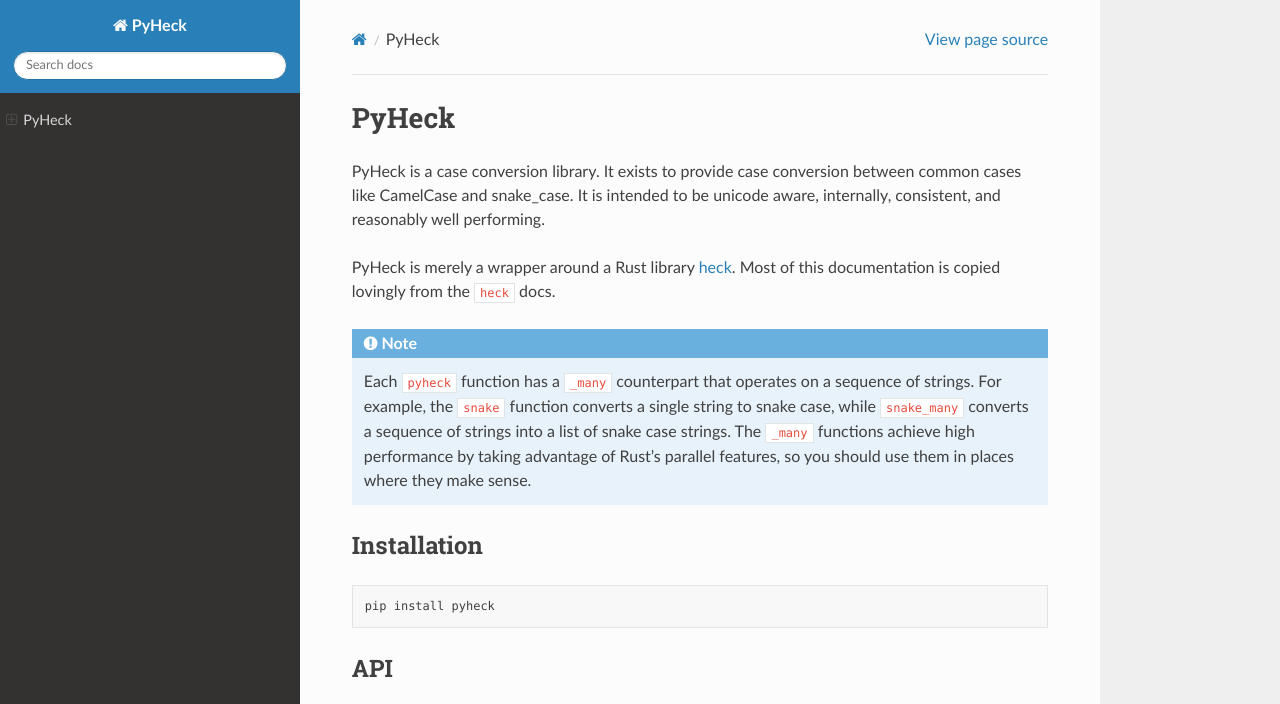
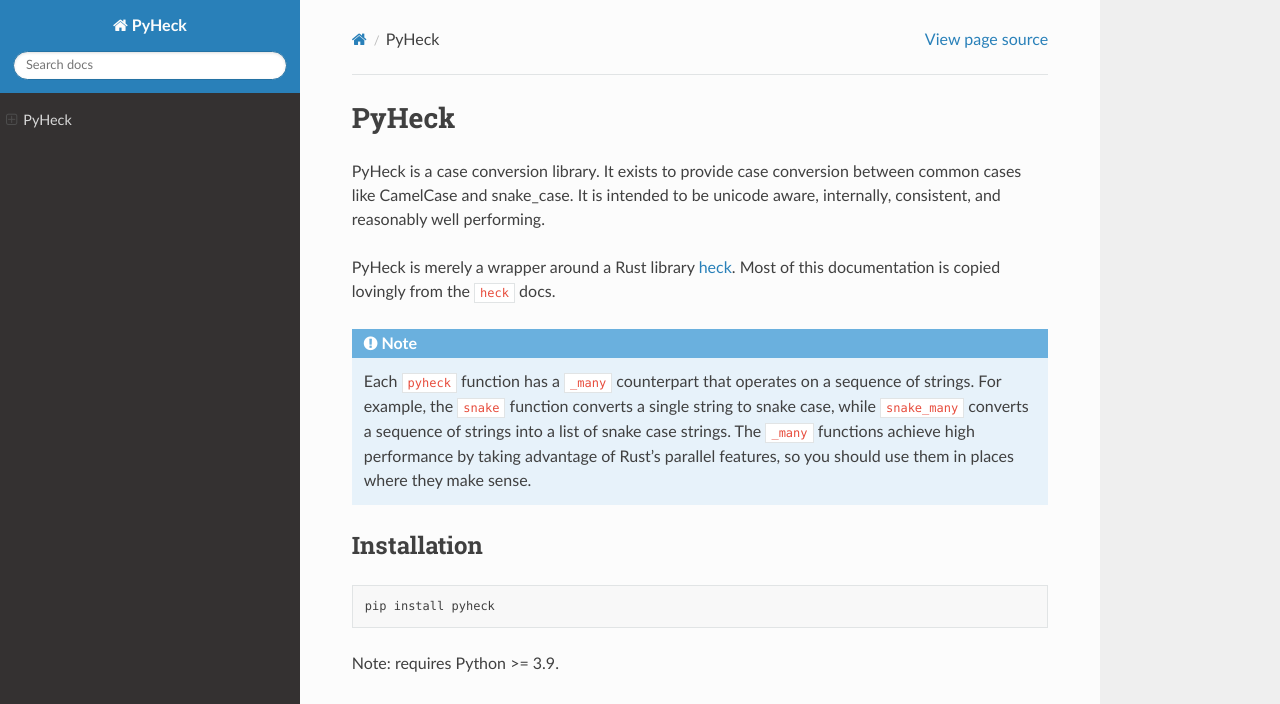
Before and after one commit to kevinheavey/pyheck, a Sphinx documentation site: the page built from docs/index.rst, in a window 1280 px wide and 1186 px high, cut to the strip 0-704 px from the top of the window. Built offline with Sphinx 7.4.7 and the Read the Docs theme 2.0.0, drawn with Linux system fonts in a browser that asks for light colours.

Commit message:
add python version notes

```diff
--- a/docs/index.rst
+++ b/docs/index.rst
@@ -27,6 +27,8 @@
 
     pip install pyheck
 
+Note: requires Python >= 3.9.
+
 API
 ---
 
```
Also changed, not shown: README.md (+2 -0 lines).
